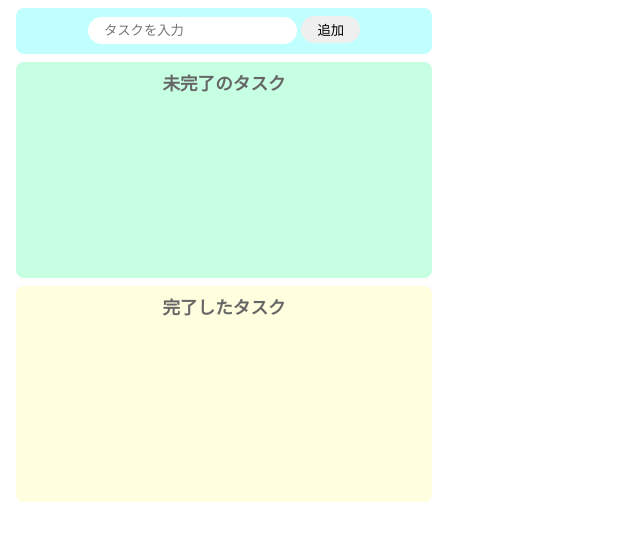
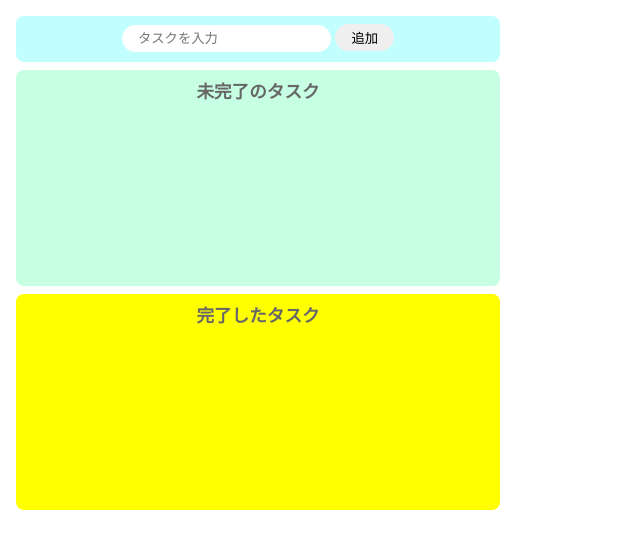
Before and after one commit to daisuke2549/To-do-app-JavaScript, a plain HTML site: page index.html in a window 1280 px wide. Shown: the whole page, without its empty margins (0-640 px from the left). Drawn offline with Linux system fonts and the light colour scheme.

Commit message:
modify CSS

```diff
--- a/css/styles.css
+++ b/css/styles.css
@@ -1,6 +1,7 @@
 body{
    align-items: center;
    font-size:1.1rem;
+   max-width: 500px;
 }
 
 div.to-do-area{
@@ -38,7 +39,7 @@ li{
 .input-area{
     background-color: #c1ffff;
     width:auto;
-    max-width:400px;
+    max-width:100%;
     height:30px;
     padding:8px;
     margin:8px;
@@ -48,7 +49,7 @@ li{
 .imcomplete-area{
     background-color: #c6ffe2;
     width:auto;
-    max-width:400px;
+    max-width:100%;
     min-height:200px;
     padding:8px;
     margin:8px;
@@ -61,9 +62,9 @@ ul.imcomplete-area{
 
 
 .complete-area{
-    background-color: #ffffe0;
+    background-color: #ffff00;
     width:auto;
-    max-width:400px;
+    max-width:100%;
     min-height:200px;
     padding:8px;
     margin:8px;
@@ -83,3 +84,8 @@ ul.imcomplete-area{
     align-items: center;
     padding-bottom: 4px;
 }
+
+.wrap{
+    overflow: hidden;
+    width:100%;
+}
--- a/index.html
+++ b/index.html
@@ -7,6 +7,7 @@
     <link rel="stylesheet" href="./css/styles.css">
 </head>
 <body>
+<div class="wrap">
 <div class="to-do-area">
     <div class ="input-area">
         <input id="add-text" placeholder="タスクを入力" name="mydata_in"  type="text" value="">
@@ -24,7 +25,7 @@
         </ul>
     </div>
 </div>
-
+</div>
 <script src = "./js/main.js" ></script>
 </body>
 </html>
```
